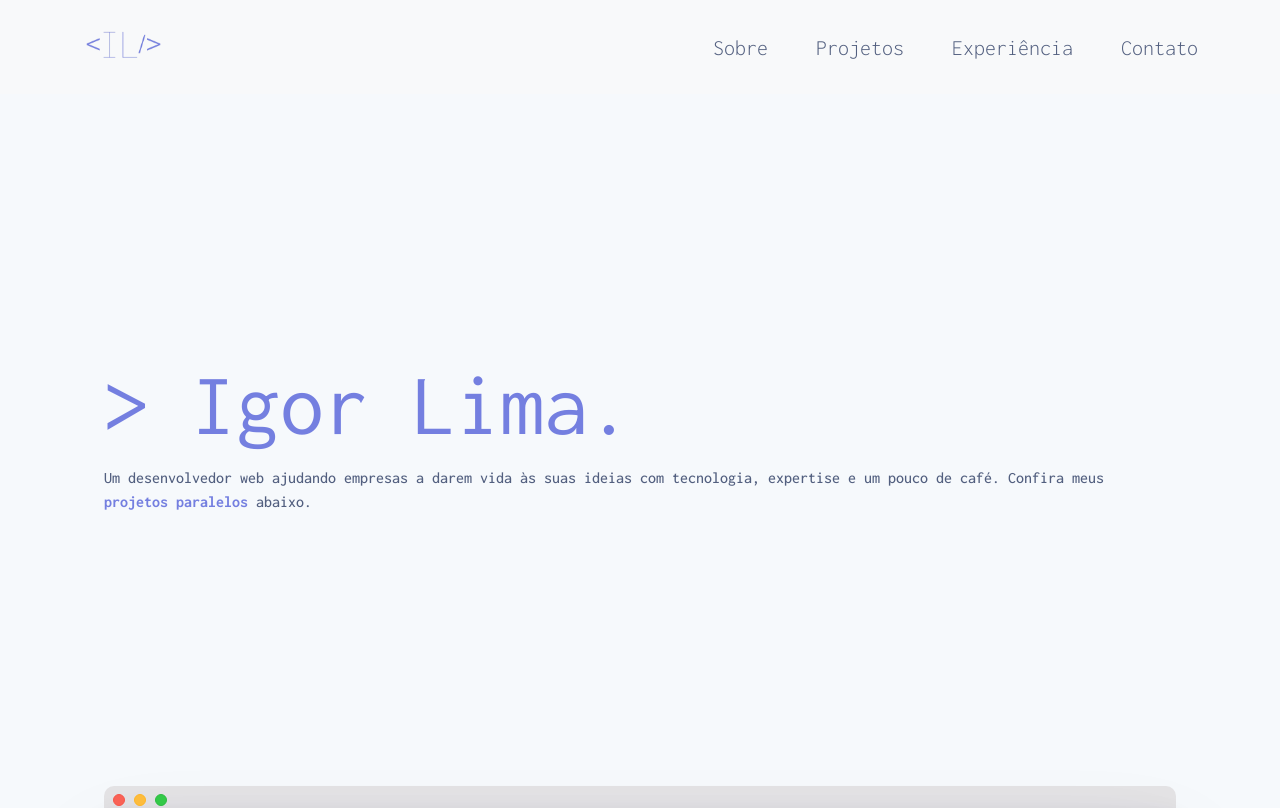
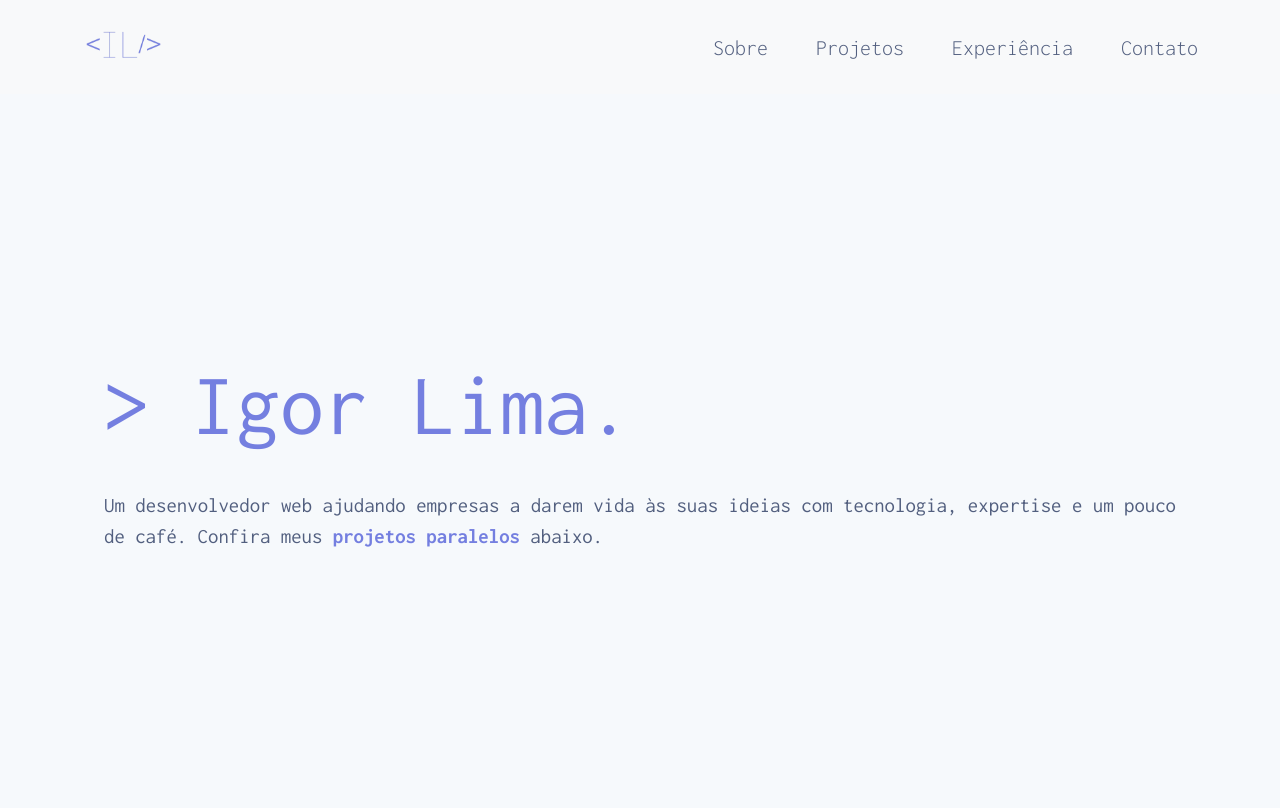
Before and after one commit to eaiigor/portifolio-igor-lima, an Angular app: page / in a window 1280 px wide. Shown: the top 808 px of the page. Built offline with nearby package versions, Linux system fonts and the light colour scheme.

Commit message:
fix(hello): ajustando classe da frase principal

```diff
--- a/src/app/components/hello/hello.component.html
+++ b/src/app/components/hello/hello.component.html
@@ -1,7 +1,7 @@
 <div class="container mx-wd d-flex flex-column justify-content-between py-8">
   <h1 class="hello__name">> Igor Lima.</h1>
   <!-- <h4 class="hello__sub">Café, Lofi, códigos, e apaixonado pelo que faz.</h4> -->
-  <p>
+  <p class="mt-4 hello__p">
     Um desenvolvedor web ajudando empresas a darem vida às suas ideias com
     tecnologia, expertise e um pouco de café. Confira meus
     <span class="hello__span">projetos paralelos</span> abaixo.
```
